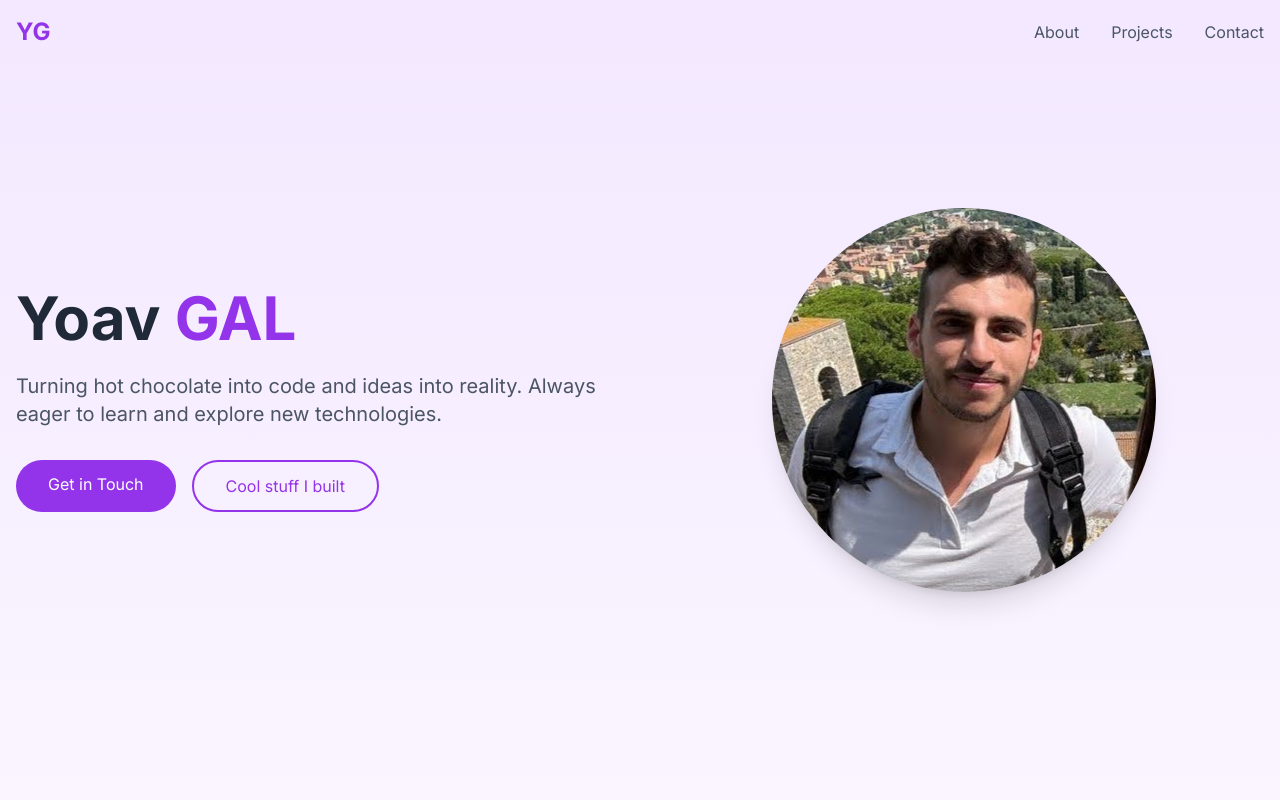
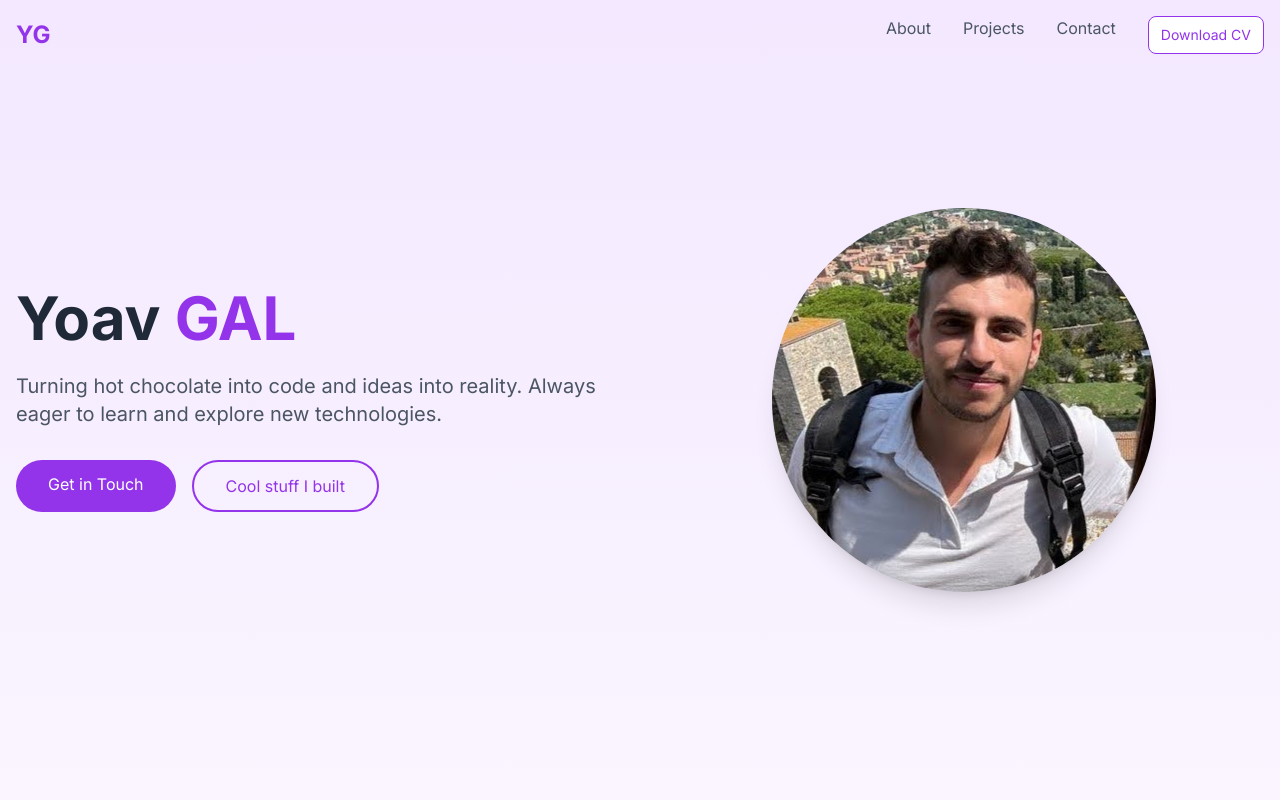
Before and after one commit to yoav0gal/personal-website, a Next.js app: page / in a window 1280 px wide. Shown: the top 800 px of the page. Built offline with nearby package versions, Linux system fonts and the light colour scheme.

Commit message:
git push link is back with original file cv

```diff
--- a/components/navigation.tsx
+++ b/components/navigation.tsx
@@ -47,14 +47,14 @@ export function Navigation() {
                 {item}
               </motion.a>
             ))}
-            {/* <Link
-              href={"/CV.pdf"}
+            <Link
+              href={"/YoavGal-CV.pdf"}
               target="_blank"
               rel="noopener noreferrer"
               className="border-purple-600 text-purple-600 hover:bg-purple-600 hover:text-white rounded-lg border p-2 bg-white text-sm px-3"
             >
               Download CV
-            </Link> */}
+            </Link>
           </div>
 
           <Button
```
Also changed, not shown: 1 other file (tests, documents, lock files or other folders).
